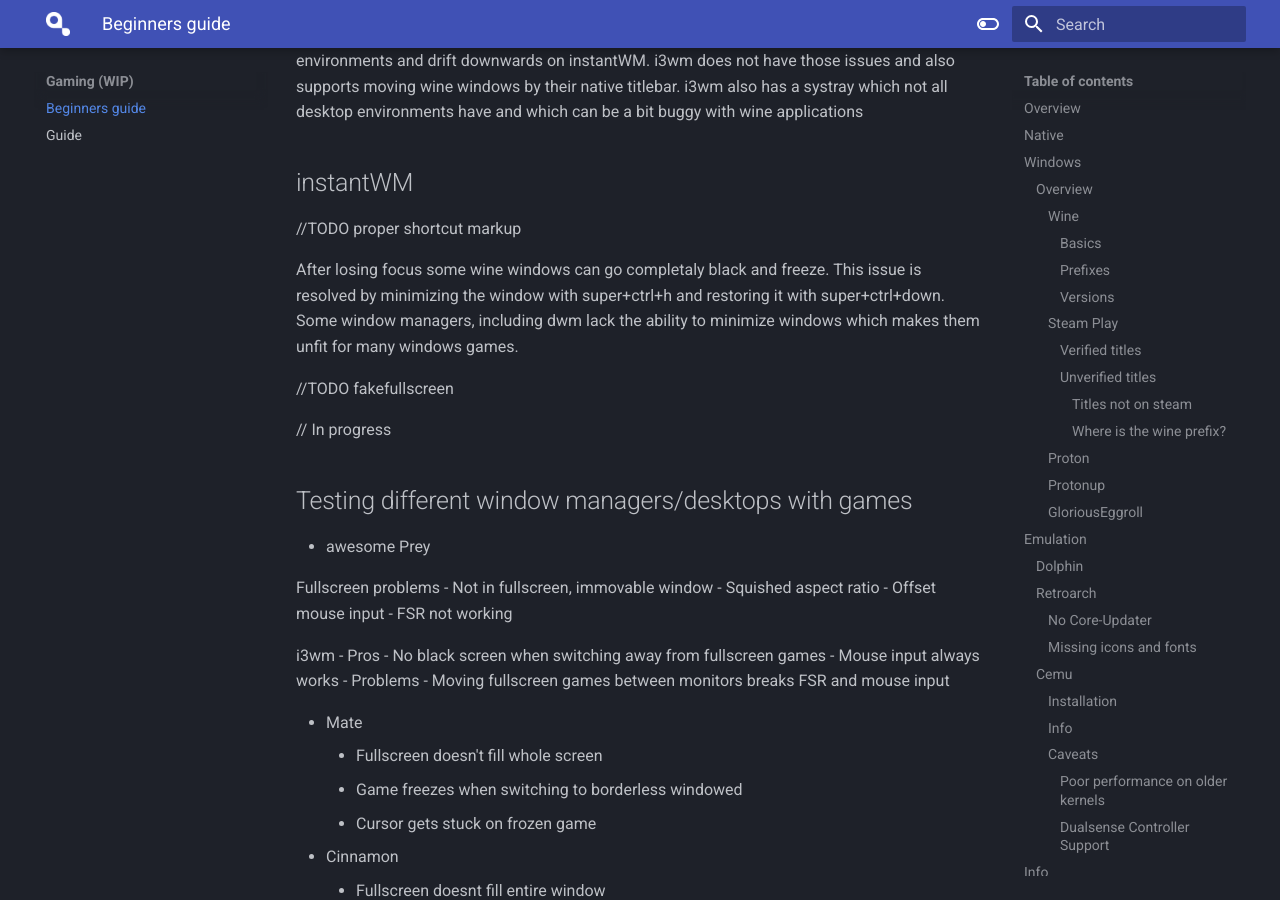
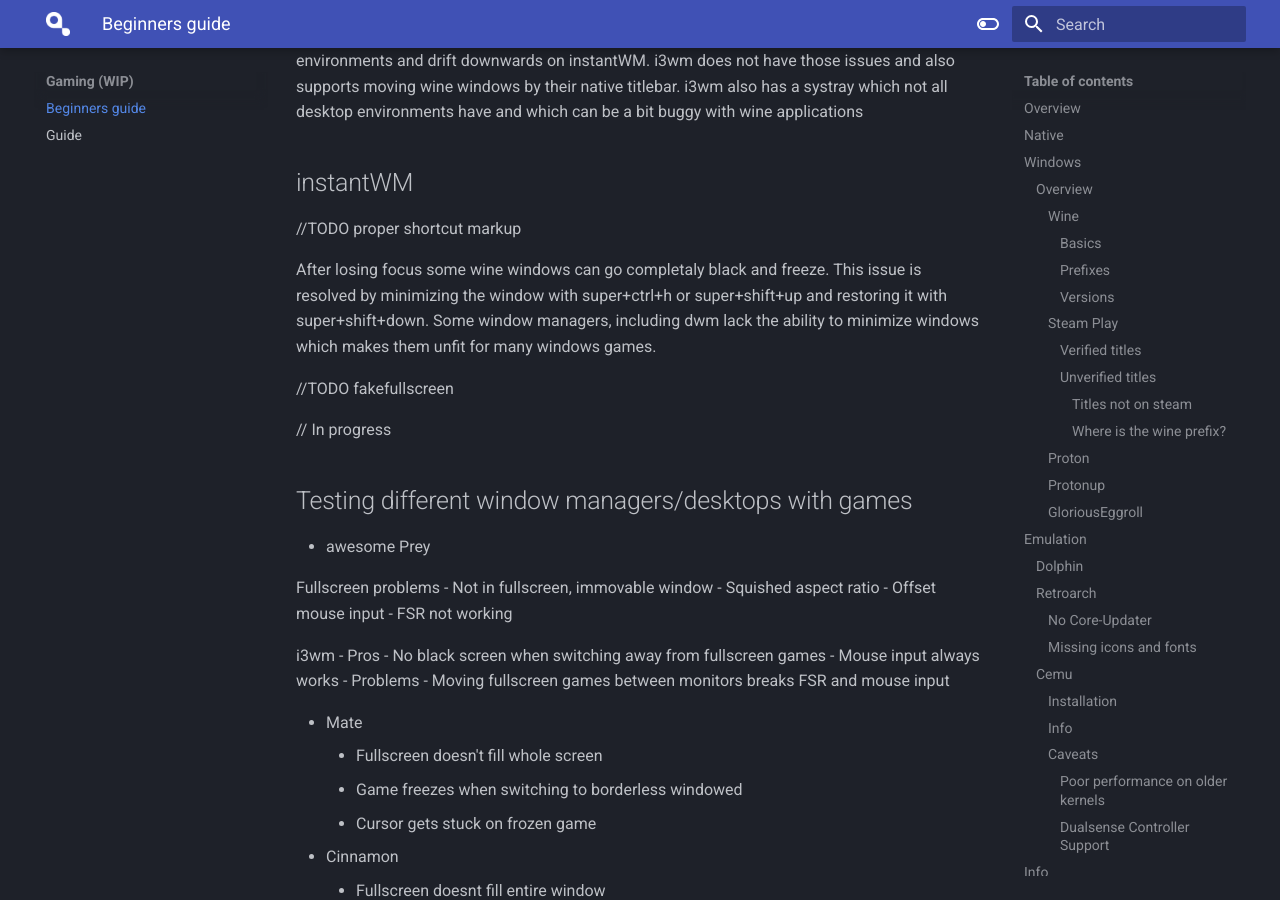
Before and after one commit to instantOS/docs, an MkDocs documentation site: the page built from docs/gaming/gamebegin.md, in a window 1280 px wide and 900 px high, scrolled down 8546 px. Built offline with MkDocs 1.6.1 and Material for MkDocs 9.7.7, drawn with Linux system fonts in a browser that asks for light colours.

Commit message:
Update gamebegin.md
corrected and added keybinds

```diff
--- a/docs/gaming/gamebegin.md
+++ b/docs/gaming/gamebegin.md
@@ -411,7 +411,7 @@
 
 After losing focus some wine windows can go
 completaly black and freeze. This issue is resolved by minimizing the window
-with super+ctrl+h and restoring it with super+ctrl+down. Some window managers,
+with super+ctrl+h or super+shift+up and restoring it with super+shift+down. Some window managers,
 including dwm lack the ability to minimize windows which makes them unfit for
 many windows games.
 
```
